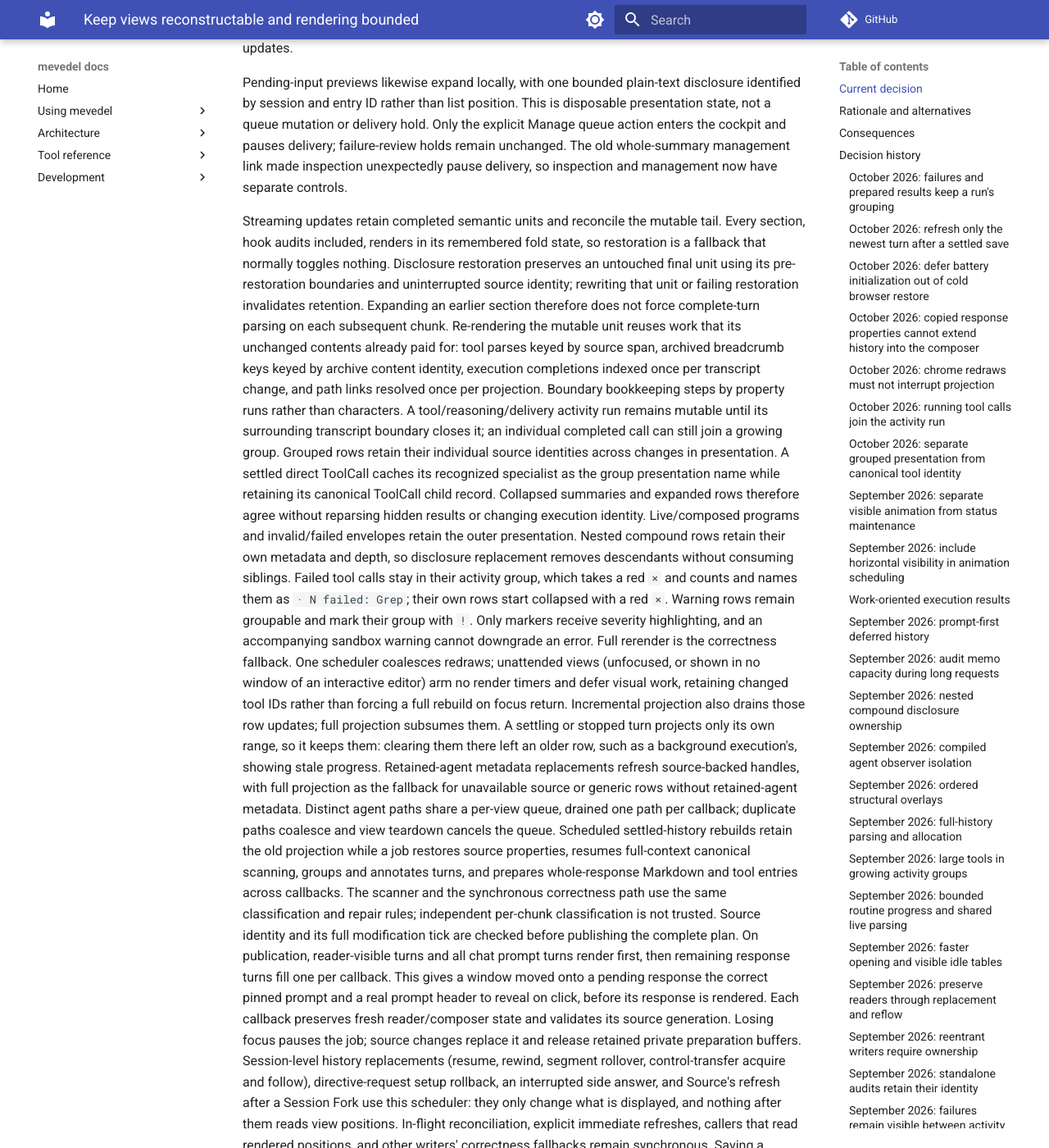
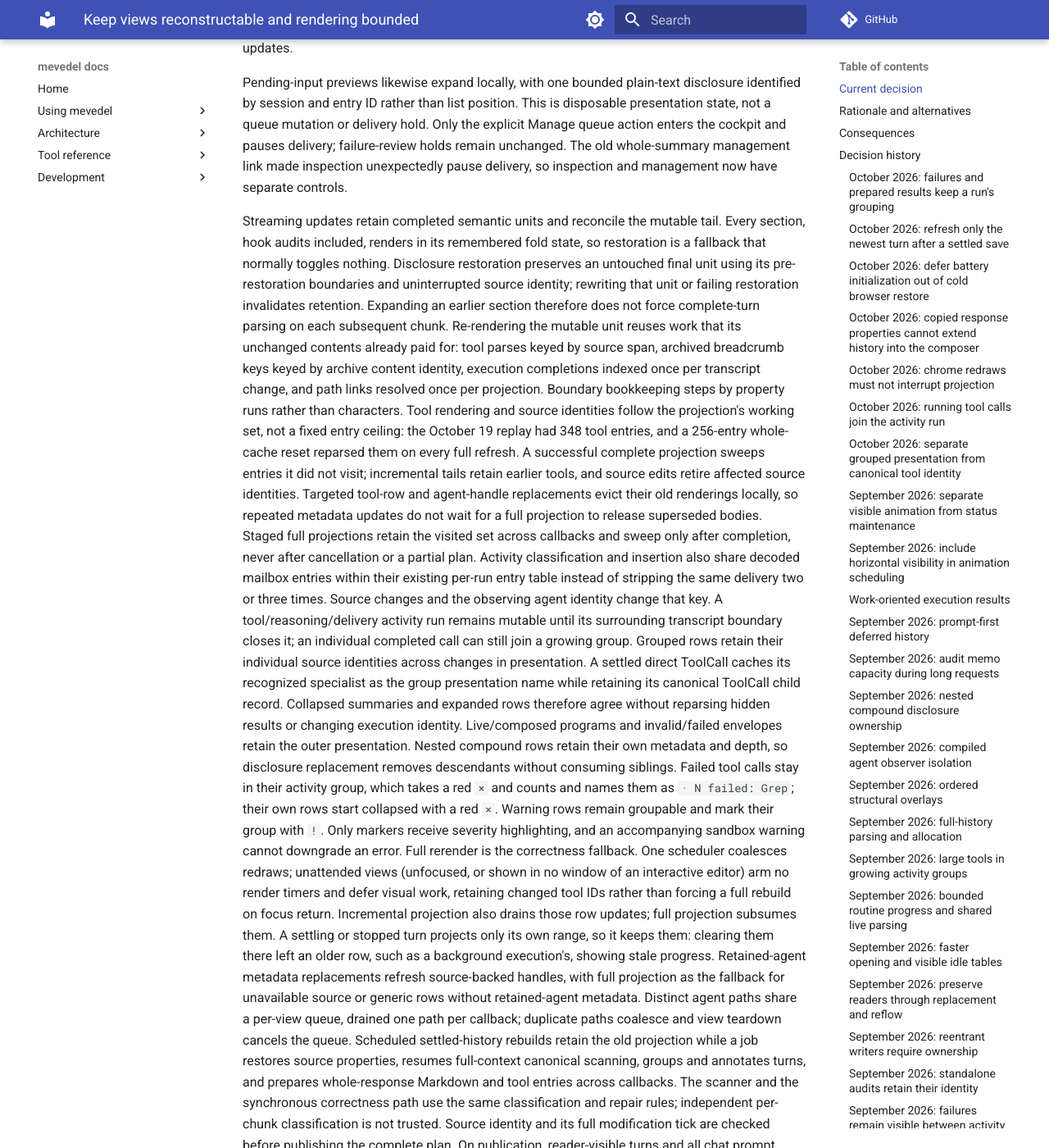
Before and after one commit to FrauH0lle/mevedel, an MkDocs documentation site: the page built from docs/adr/0119-keep-views-reconstructable-and-rendering-bounded.md, in a window 1280 px wide and 1400 px high, scrolled down 989 px. Shown: the whole window at 82% size. Built offline with MkDocs 1.6.1 and Material for MkDocs 9.7.7, drawn with Linux system fonts in a browser that asks for light colours; comment, search, counter and statistics services are not loaded.

Commit message:
perf(view): Retain the tool rendering working set across refreshes
A restored real session has 348 tool entries. Whole-table resets at 256
made every complete projection reparse its tools. Sweep keys not visited
by completed synchronous or staged projections instead; retire replaced
local tool and agent entries without discarding unrelated tools.

* mevedel-view-render.el (mevedel-view--tool-cache-key)
(mevedel-view--sweep-tool-rendering-cache): Track complete projection use
and reclaim obsolete source identities and tool renderings.
(mevedel-view--retire-tool-renderings): Share local replacement eviction.
(mevedel-view--mailbox-activity-entry): Reuse decoding within activity runs.

* mevedel-view-agent.el (mevedel-view--refresh-agent-handle-at): Retire
superseded cached generations before replacing a retained handle.

* test/test-mevedel-view-render.el:
* test/test-mevedel-view-render-batch.el:
* test/test-mevedel-view-agent.el: Cover large working sets, completion-only
sweeps, mailbox edits and repeated local refreshes.

* docs/adr/0119-keep-views-reconstructable-and-rendering-bounded.md:
Document working-set retention and local invalidation ownership.

Clean isolated Eask view suites: 843 passed. All 257 files compile without
warnings. Alternating compiled real-session full projections improve from
310-312ms to 200-201ms with identical output and preserved composer drafts.
The exact original recurring render-stall ordering remains unproven.

```diff
--- a/docs/adr/0119-keep-views-reconstructable-and-rendering-bounded.md
+++ b/docs/adr/0119-keep-views-reconstructable-and-rendering-bounded.md
@@ -56,7 +56,19 @@ mutable unit reuses work that its unchanged contents already paid for: tool
 parses keyed by source span, archived breadcrumb keys keyed by archive content
 identity, execution completions indexed once per transcript change, and path
 links resolved once per projection. Boundary bookkeeping steps by property
-runs rather than characters. A tool/reasoning/delivery activity run remains mutable until its surrounding
+runs rather than characters. Tool rendering and source identities follow the
+projection's working set, not a fixed entry ceiling: the October 19 replay had
+348 tool entries, and a 256-entry whole-cache reset reparsed them on every full
+refresh. A successful complete projection sweeps entries it did not visit;
+incremental tails retain earlier tools, and source edits retire affected source
+identities. Targeted tool-row and agent-handle replacements evict their old
+renderings locally, so repeated metadata updates do not wait for a full
+projection to release superseded bodies. Staged full projections retain the visited set across callbacks and
+sweep only after completion, never after cancellation or a partial plan.
+Activity classification and insertion also share decoded mailbox entries within
+their existing per-run entry table instead of stripping the same delivery two
+or three times. Source changes and the observing agent identity change that key.
+A tool/reasoning/delivery activity run remains mutable until its surrounding
 transcript boundary closes it; an individual completed call can still join a
 growing group. Grouped rows retain their individual source identities across
 changes in presentation. A settled direct ToolCall caches its recognized
```
Also changed, not shown: 5 other files.
